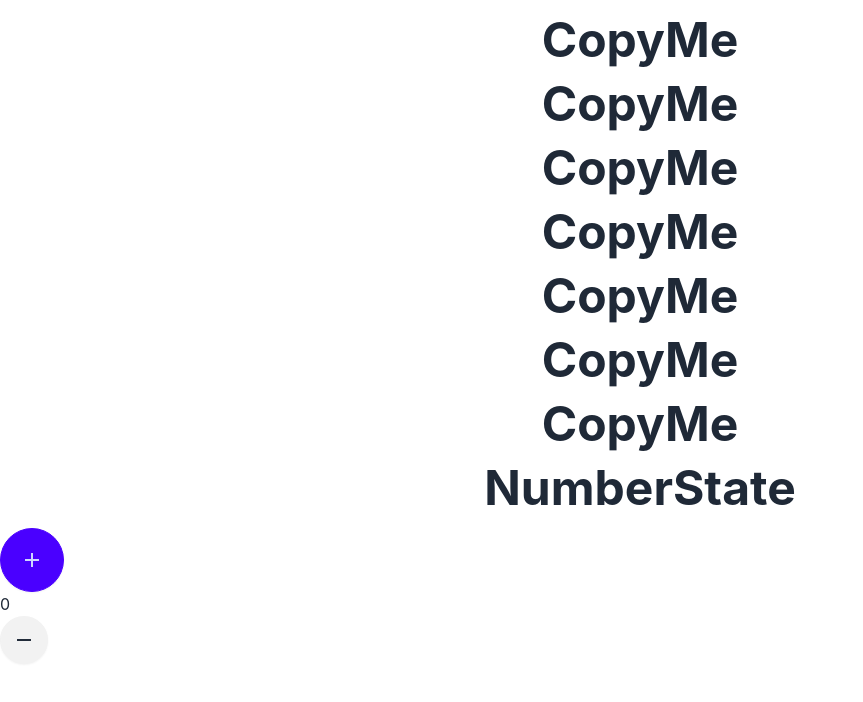
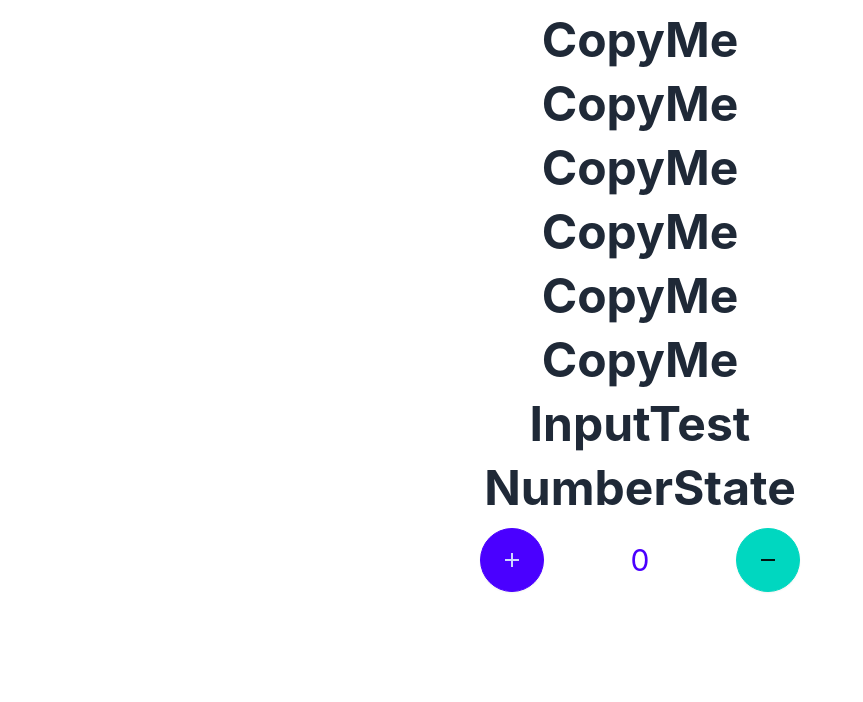
Before and after one commit to yisj777s/doit-react-webapp-typescript, a React (Create React App) app in the folder ch04/ch04_3/: page / in a window 1280 px wide. Shown: the top 702 px of the page, without its empty margins (0-863 px from the left). Built offline with nearby package versions, Linux system fonts and the light colour scheme.

Commit message:
unfinished05 04.함수 컴포넌트와 리액트 훅_04-3.useState 훅 이해하기

```diff
--- a/ch04/ch04_3/src/pages/InputTest.tsx
+++ b/ch04/ch04_3/src/pages/InputTest.tsx
@@ -1,7 +1,12 @@
-export default function CopyMe() {
+import {useState} from 'react'
+import {Title} from '../components'
+
+export default function InputTest() {
+  const [value, setValue] = useState<string>('')
+  const [checked, setChecked] = useState<boolean>(false)
   return (
     <section className="mt-4">
-      <h2 className="text-5xl font-bold text-center">CopyMe</h2>
+      <Title>InputTest</Title>
       <div className="mt-4"></div>
     </section>
   )
--- a/ch04/ch04_3/src/pages/NumberState.tsx
+++ b/ch04/ch04_3/src/pages/NumberState.tsx
@@ -15,16 +15,21 @@ export default function NumberState() {
   return (
     <section className="mt-4 mb-8">
       <Title>NumberState</Title>
-      <div className="mt-4">
-        <div>
+      <div className="flex justify-center">
+        <div className="flex items-center justify-between w-1/4 mt-4">
           <Icon
             name="add"
             className="btn-primary btn-lg"
             iconClassName="text-4xl"
             onClick={increment}
           />
-          <p>{count}</p>
-          <Icon name="remove" />
+          <p className="text-3xl text-bold text-primary">{count}</p>
+          <Icon
+            name="remove"
+            className="btn-accent btn-lg"
+            iconClassName="text-4xl"
+            onClick={decrement}
+          />
         </div>
       </div>
     </section>
```
Also changed, not shown: 2 other files (tests, documents, lock files or other folders).
